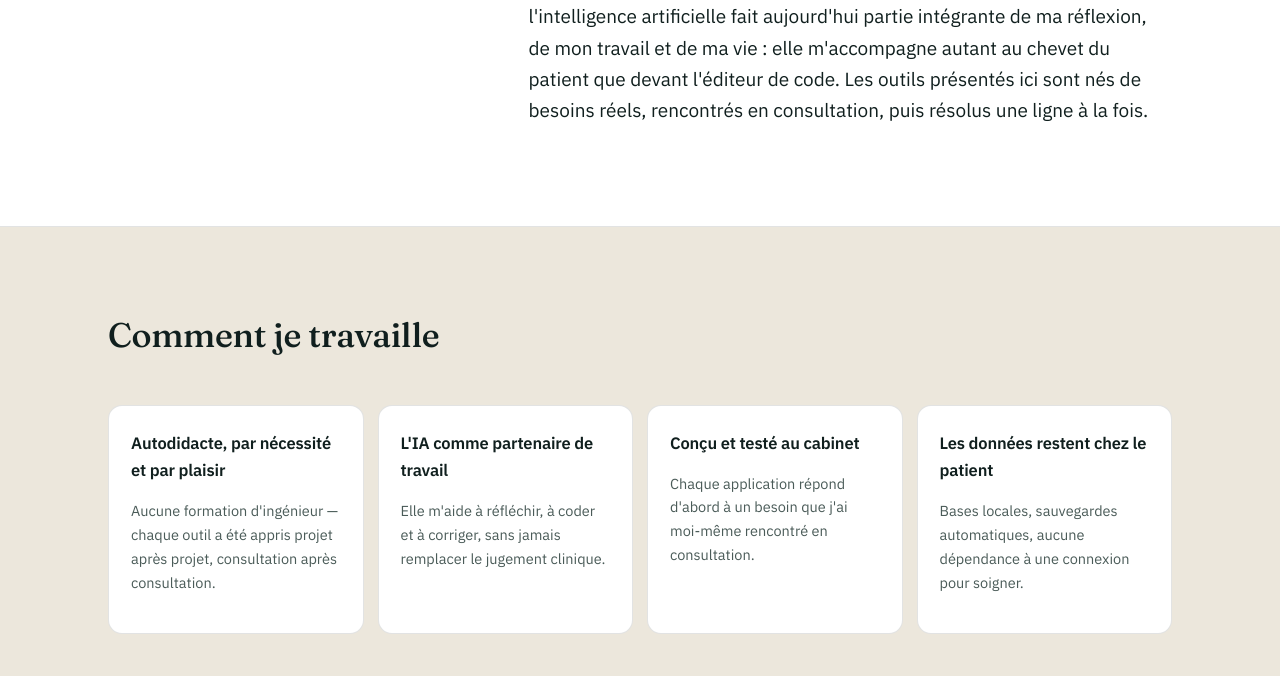
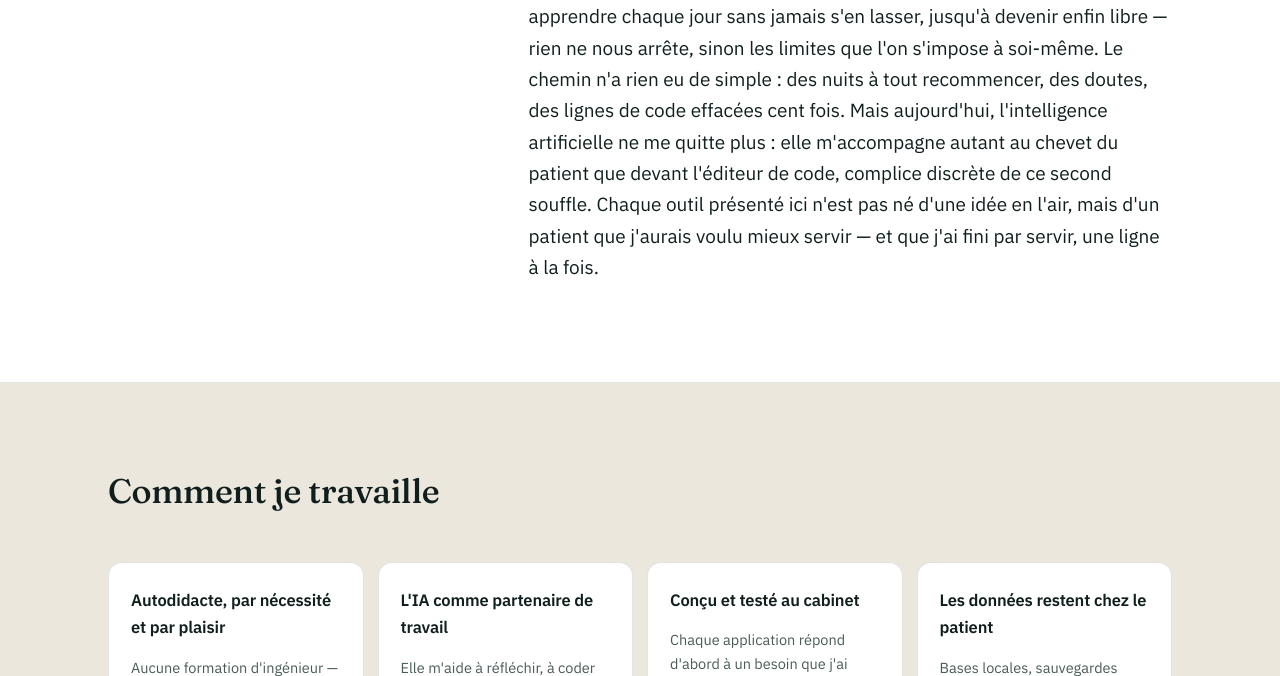
Before and after one commit to Cbh3021/site-dr-belhoula-, a plain HTML site: page index.html in a window 1280 px wide. Shown: the part 1162-1838 px from the top of the page. Drawn offline with Linux system fonts and the light colour scheme.

Commit message:
Add files via upload

```diff
--- a/index.html
+++ b/index.html
@@ -249,7 +249,7 @@ const content = {
     about:{
       tag:"À propos",
       role:"Médecin généraliste — développeur autodidacte",
-      bio:"Médecin depuis plus de vingt-cinq ans, j'ai retrouvé un amour que je croyais perdu : celui du développement. On est censé apprendre chaque jour sans jamais s'en lasser — jusqu'à devenir enfin libre. Rien ne nous arrête, sinon la limite de notre propre pensée. Le chemin n'a pas été simple, mais l'intelligence artificielle fait aujourd'hui partie intégrante de ma réflexion, de mon travail et de ma vie : elle m'accompagne autant au chevet du patient que devant l'éditeur de code. Les outils présentés ici sont nés de besoins réels, rencontrés en consultation, puis résolus une ligne à la fois."
+      bio:"Médecin depuis plus de vingt-cinq ans, j'ai longtemps cru avoir tout donné à cette vocation — jusqu'au jour où j'ai senti qu'elle m'épuisait plus qu'elle ne me portait. Puis j'ai retrouvé, presque par accident, un amour que je croyais enterré : celui d'apprendre et de construire. On devrait pouvoir apprendre chaque jour sans jamais s'en lasser, jusqu'à devenir enfin libre — rien ne nous arrête, sinon les limites que l'on s'impose à soi-même. Le chemin n'a rien eu de simple : des nuits à tout recommencer, des doutes, des lignes de code effacées cent fois. Mais aujourd'hui, l'intelligence artificielle ne me quitte plus : elle m'accompagne autant au chevet du patient que devant l'éditeur de code, complice discrète de ce second souffle. Chaque outil présenté ici n'est pas né d'une idée en l'air, mais d'un patient que j'aurais voulu mieux servir — et que j'ai fini par servir, une ligne à la fois."
     },
     principles:{
       title:"Comment je travaille",
@@ -304,7 +304,7 @@ const content = {
     about:{
       tag:"About",
       role:"General practitioner — self-taught developer",
-      bio:"A physician for more than twenty-five years, I recently rediscovered a love I thought I'd lost: building software. We're meant to learn something new every day without ever growing tired of it — until, at last, we become free. Nothing holds us back except the limits of our own thinking. The path hasn't been easy, but artificial intelligence is now woven into how I think, work and live — as present at the patient's bedside as it is in front of a code editor. Every tool on this page was born from a real need I met in consultation, then solved one line at a time."
+      bio:"A physician for more than twenty-five years, I long believed I had given everything to this calling — until the day I realised it was wearing me down more than it was carrying me. Then, almost by accident, I rediscovered a love I thought buried: learning, building. We should be able to learn something new every day without ever growing tired of it, until we finally become free — nothing holds us back but the limits we place on ourselves. The path was never simple: nights spent starting over, doubts, lines of code erased a hundred times. But today, artificial intelligence never leaves my side: it is with me as much at the patient's bedside as in front of the code editor, a quiet companion in this second wind. Every tool on this page was not born from an abstract idea, but from a patient I wished I could have served better — and eventually did, one line at a time."
     },
     principles:{
       title:"How I work",
@@ -359,7 +359,7 @@ const content = {
     about:{
       tag:"نبذة",
       role:"طبيب عام — مطوّر معتمد على التعلّم الذاتي",
-      bio:"طبيب منذ أكثر من خمسة وعشرين عاما، وجدت من جديد حبا كنت أظنه ضائعا: حب البرمجة. من المفترض أن نتعلم كل يوم دون أن يصيبنا الملل، إلى أن نصبح أخيرا أحرارا. لا شيء يوقفنا سوى حدود تفكيرنا. لم يكن الطريق سهلا، لكن الذكاء الاصطناعي أصبح اليوم جزءا لا يتجزأ من تفكيري وعملي وحياتي، يرافقني عند سرير المريض كما يرافقني أمام محرر الشيفرة البرمجية. كل أداة معروضة هنا وُلدت من حاجة حقيقية واجهتها في الاستشارة، ثم عالجتها سطرا سطرا."
+      bio:"طبيب منذ أكثر من خمسة وعشرين عاما، ظننت طويلا أنني منحت كل شيء لهذه الرسالة — إلى أن أدركت يوما أنها تستنزفني أكثر مما تحملني. ثم وجدت من جديد، بمحض الصدفة تقريبا، حبا كنت أظنه مدفونا: حب التعلّم والبناء. من المفترض أن نتعلم كل يوم دون أن يصيبنا الملل، إلى أن نصبح أخيرا أحرارا — لا شيء يوقفنا سوى الحدود التي نفرضها على أنفسنا. لم يكن الطريق سهلا أبدا: ليالٍ كاملة من إعادة المحاولة، شكوك، وأسطر برمجية مُحيت مئات المرات. لكن اليوم، لم يعد الذكاء الاصطناعي يفارقني: يرافقني عند سرير المريض كما يرافقني أمام محرر الشيفرة البرمجية، رفيقا صامتا في هذا النفَس الثاني. كل أداة معروضة هنا لم تُولد من فكرة مجردة، بل من مريض تمنيت لو خدمته بشكل أفضل — وانتهى بي الأمر إلى خدمته، سطرا سطرا."
     },
     principles:{
       title:"كيف أعمل",
```
